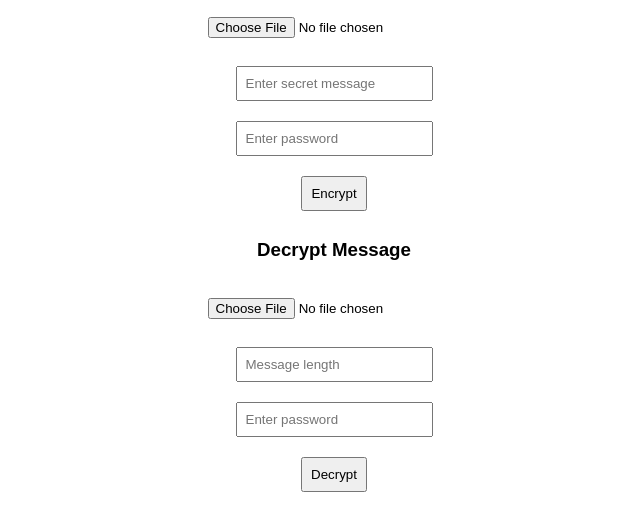
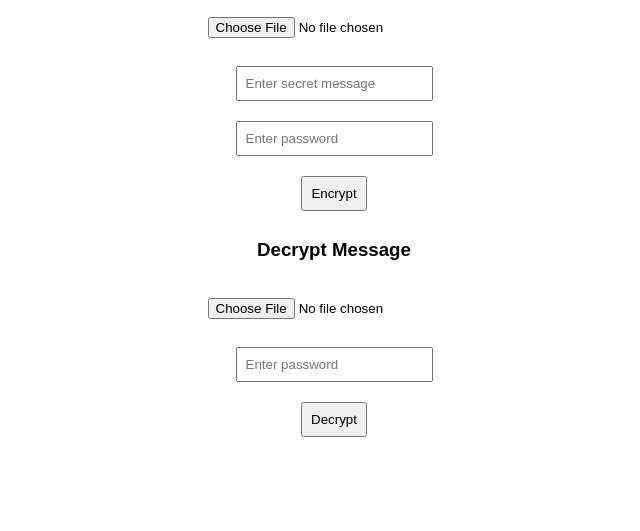
Before and after one commit to Niveshpai/Stegnography-nivesh, a Flask app: page / in a window 1280 px wide. Shown: the part 138-669 px from the top of the page, without its empty margins (306-946 px from the left). Run offline with Flask 3, Linux system fonts and the light colour scheme.

Commit message:
Final commit

```diff
--- a/app.py
+++ b/app.py
@@ -1,27 +1,31 @@
-from flask import Flask, render_template, request, send_file
+from flask import Flask, render_template, request
 import cv2
-import numpy as np
-import os
 
 app = Flask(__name__, static_folder="static", template_folder="templates")
 
-# Dictionary for encoding and decoding characters
+# Character encoding dictionaries
 d = {chr(i): i for i in range(255)}
 c = {i: chr(i) for i in range(255)}
+
+# Delimiter to mark the end of the message
+END_MARKER = "###END###"
 
 def encrypt_image(image_path, message, password):
     img = cv2.imread(image_path)
     if img is None:
         return None
 
+    # Store the password inside the image along with the secret message
+    full_message = password + "|" + message + END_MARKER
+
     height, width, _ = img.shape
     n, m, z = 0, 0, 0
 
-    if len(message) > width * height:
-        return None  # Message is too large
+    if len(full_message) > width * height:
+        return None  # Message is too large for the image
 
-    for i in range(len(message)):
-        img[n, m, z] = d[message[i]]
+    for i in range(len(full_message)):
+        img[n, m, z] = d[full_message[i]]
         n += 1
         m += 1
         z = (z + 1) % 3
@@ -30,21 +34,36 @@ def encrypt_image(image_path, message, password):
     cv2.imwrite(encrypted_path, img)
     return encrypted_path
 
-def decrypt_image(image_path, message_length, password):
+def decrypt_image(image_path, entered_password):
     img = cv2.imread(image_path)
     if img is None:
-        return None
+        return "Decryption failed"
 
     n, m, z = 0, 0, 0
-    message = ""
+    extracted_data = ""
 
-    for i in range(message_length):
-        message += c[img[n, m, z]]
+    while True:
+        char = c[img[n, m, z]]
+        if extracted_data.endswith(END_MARKER):
+            extracted_data = extracted_data.replace(END_MARKER, "")
+            break
+        extracted_data += char
         n += 1
         m += 1
         z = (z + 1) % 3
 
-    return message
+    # Ensure extracted data contains "|"
+    if "|" not in extracted_data:
+        return "Decryption failed"
+
+    stored_password, secret_message = extracted_data.split("|", 1)
+
+    # Check if entered password matches the stored one
+    if entered_password != stored_password:
+        return "Not authorized"
+
+    return secret_message
+
 
 @app.route("/")
 def index():
@@ -68,13 +87,13 @@ def encrypt():
 @app.route("/decrypt", methods=["POST"])
 def decrypt():
     image = request.files["image"]
-    message_length = int(request.form["length"])
     password = request.form["password"]
 
     if image:
         image_path = "static/decrypt.png"
         image.save(image_path)
-        decrypted_message = decrypt_image(image_path, message_length, password)
+        decrypted_message = decrypt_image(image_path, password)
+
         if decrypted_message:
             return {"status": "success", "message": decrypted_message}
 
--- a/templates/index.html
+++ b/templates/index.html
@@ -26,7 +26,6 @@
     <h3>Decrypt Message</h3>
     <form id="decryptForm">
         <input type="file" id="decryptImage" required><br>
-        <input type="number" id="length" placeholder="Message length" required><br>
         <input type="password" id="decryptPassword" placeholder="Enter password" required><br>
         <button type="submit">Decrypt</button>
     </form>
@@ -57,7 +56,6 @@
             event.preventDefault();
             let formData = new FormData();
             formData.append("image", document.getElementById("decryptImage").files[0]);
-            formData.append("length", document.getElementById("length").value);
             formData.append("password", document.getElementById("decryptPassword").value);
 
             fetch("/decrypt", { method: "POST", body: formData })
```
Also changed, not shown: templates/decrypt.html (deleted, +0 -21 lines), static/decrypt.png (added), static/encrypted.png (added), static/uploaded.png (added).
